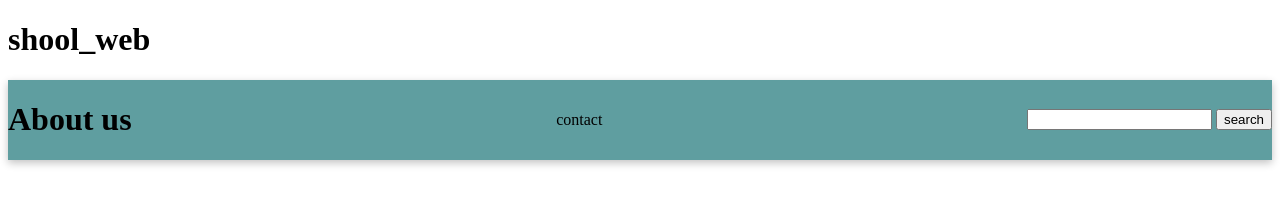
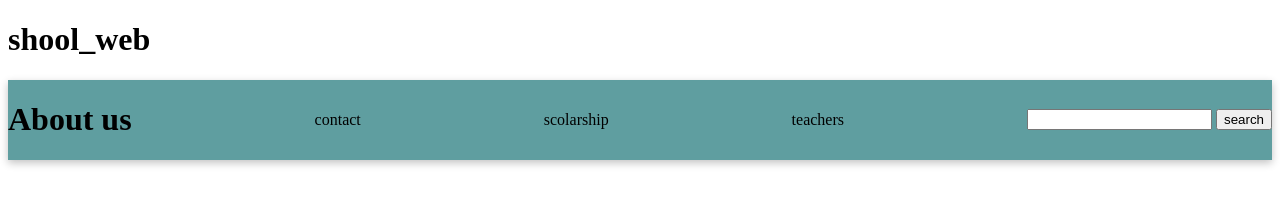
Before and after one commit to DavgaaDavka08/test_shool_web, a plain HTML site: page index.html in a window 1280 px wide. Drawn offline with Linux system fonts and the light colour scheme.

Commit message:
ug nemsen

```diff
--- a/index.html
+++ b/index.html
@@ -12,6 +12,8 @@
       <div class="header">
         <h1>About us</h1>
         <p>contact</p>
+        <p>scolarship</p>
+        <p>teachers</p>
         <div class="input">
           <input type="search" />
           <button>search</button>
```
